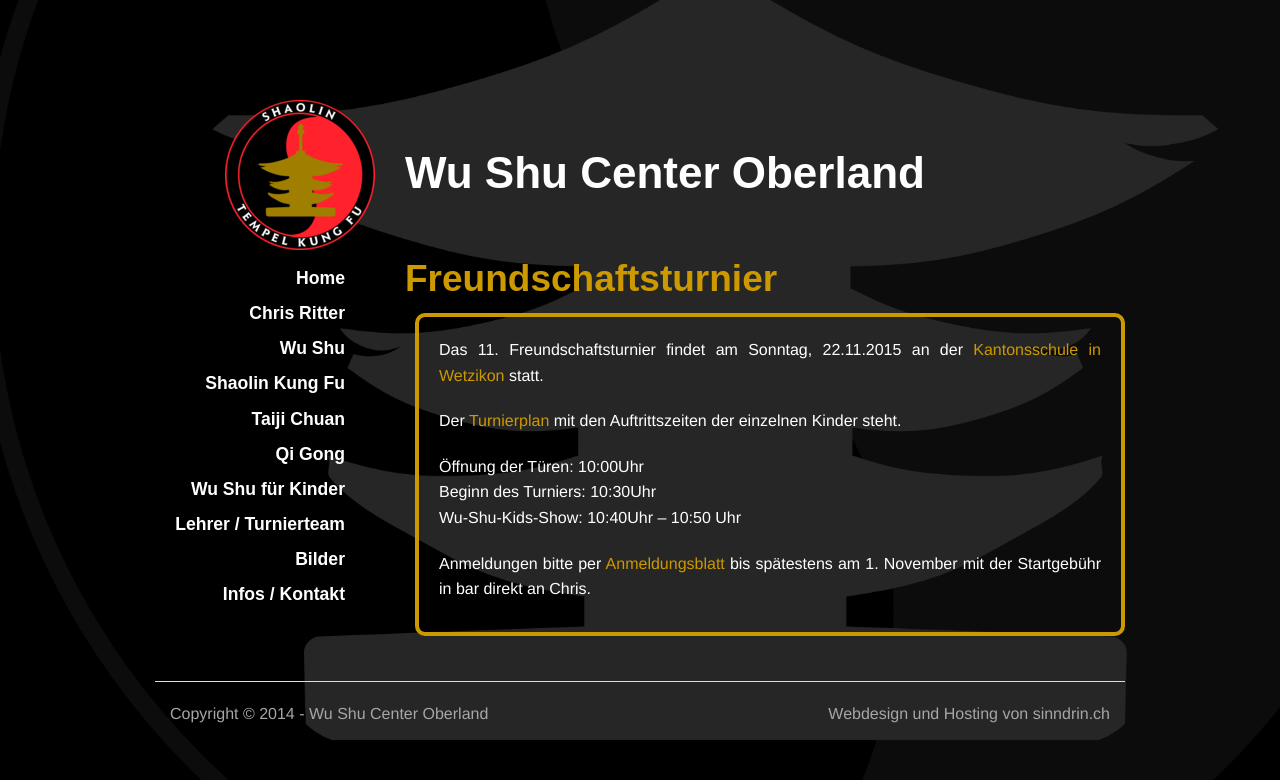
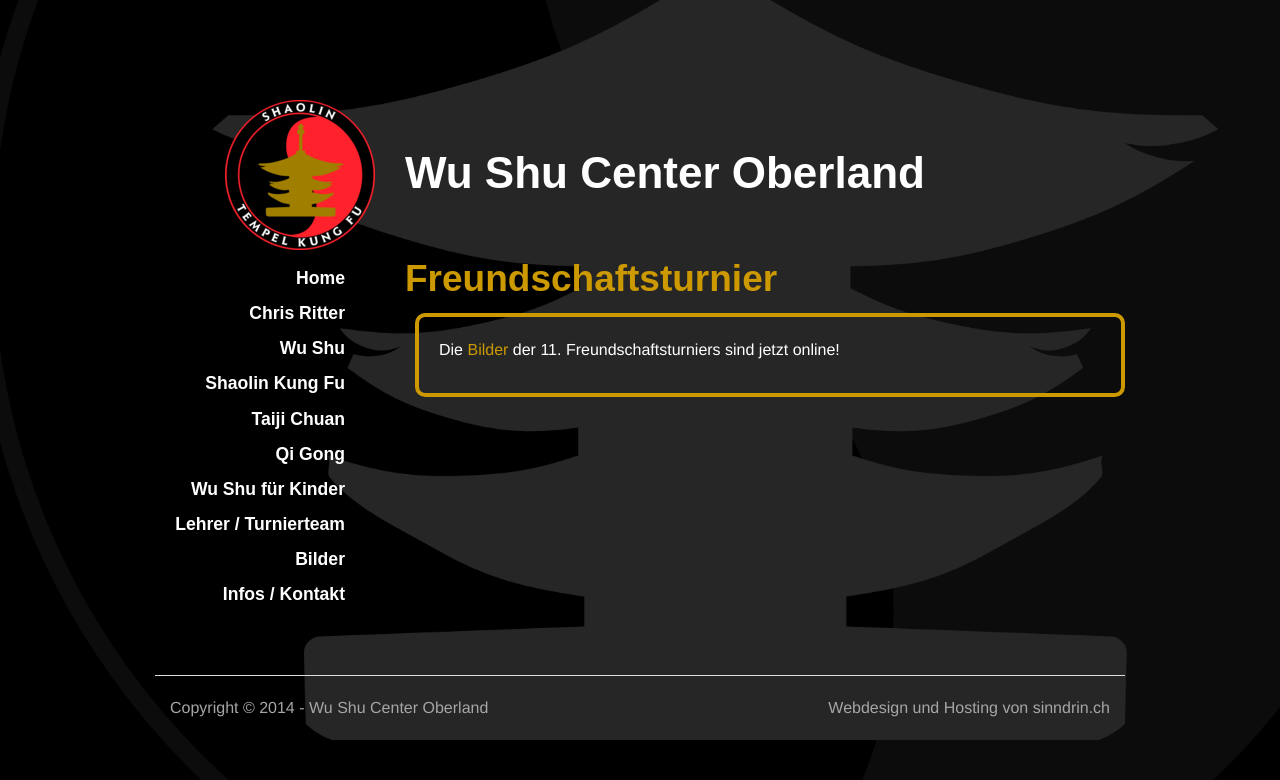
Before and after one commit to wu-shu/wu-shu.github.io, a Jekyll site: the page built from aktuell/index.md, in a window 1280 px wide. Shown: the top 780 px of the page. Built offline with Jekyll 4.4.1, drawn with Linux system fonts in a browser that asks for light colours; some web fonts are replaced; Markdown is read by kramdown in place of the engine named in the settings; comment, search, counter and statistics services are not loaded.

Commit message:
Turnier bilder

```diff
--- a/aktuell/index.md
+++ b/aktuell/index.md
@@ -3,12 +3,4 @@ layout: default
 title: Freundschaftsturnier
 ---
 
-Das 11. Freundschaftsturnier findet am Sonntag, 22.11.2015 an der [Kantonsschule in Wetzikon](https://www.google.ch/maps/place/Kantonsschule+Z%C3%BCrcher+Oberland/@47.318014,8.79621,15z/data=!4m2!3m1!1s0x0:0x1a72d082422a660d) statt.<br>
-
-Der [Turnierplan](http://www.wu-shu.ch/images/Turnierplan_15.pdf) mit den Auftrittszeiten der einzelnen Kinder steht.
-
-Öffnung der Türen:		10:00Uhr<br>
-Beginn des Turniers:	10:30Uhr<br>
-Wu-Shu-Kids-Show:		10:40Uhr – 10:50 Uhr<br>
-
-Anmeldungen bitte per [Anmeldungsblatt](http://www.wu-shu.ch/images/11_fst_15.pdf)  bis spätestens am 1. November mit der Startgebühr in bar direkt an Chris.<br>
+Die [Bilder](https://www.flickr.com/photos/117851037@N03/albums/72157659468607433/page1) der 11. Freundschaftsturniers sind jetzt online!
```
Also changed, not shown: bilder/index.md (+1 -0 lines), 1 other file.
